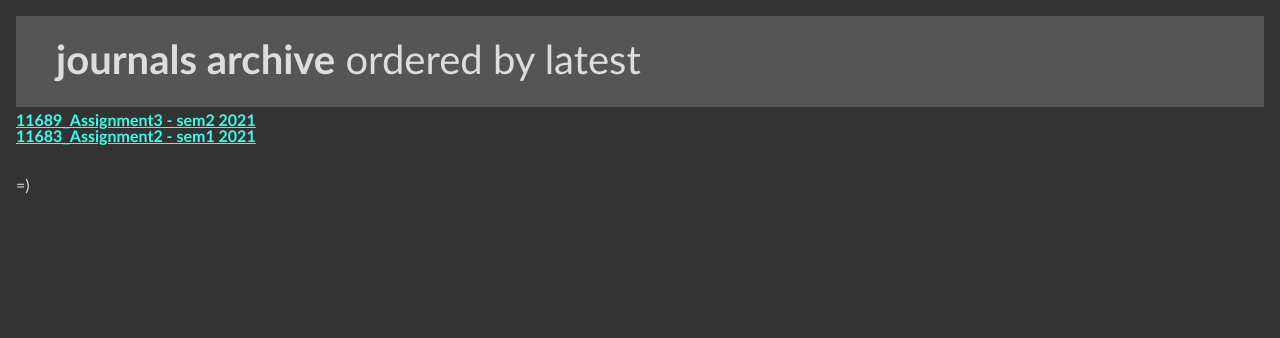
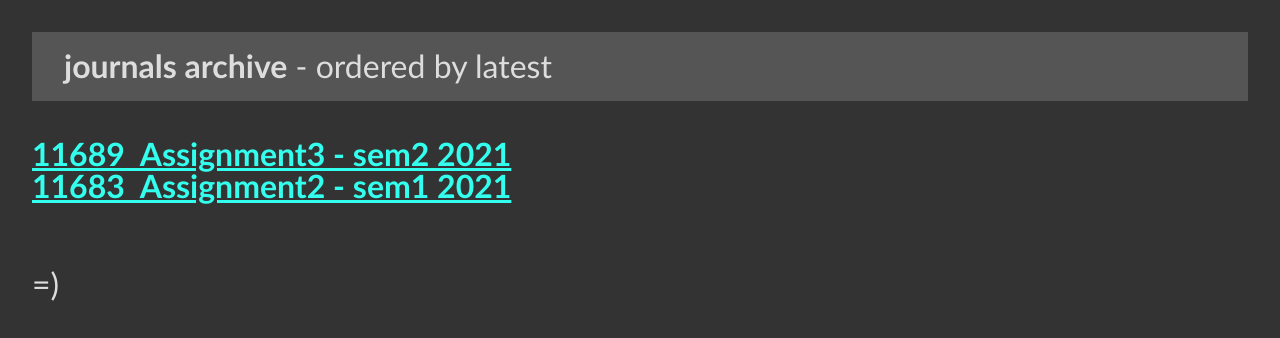
Before and after one commit to skrshe/jnl, a plain HTML site: page index.html in a window 1280 px wide. Drawn offline with Linux system fonts and the light colour scheme.

Commit message:
navigation

```diff
--- a/css/style.css
+++ b/css/style.css
@@ -1,12 +1,13 @@
 body {
     font-family: Ubuntu, Calibri, sans-serif;
+	font-size: 2em;
     color: #ddd;
     background-color: #333;
 }
 
 header, footer {
-    padding ;
-    margin 5px 5px;
+    /*padding: ;*/
+    margin: 5px 5px;
 }
 
 ul, menu, dir {
--- a/index.html
+++ b/index.html
@@ -8,12 +8,11 @@
 </head>
 <body>
     <div id="container">
-            <header class="content">
-                <p><b>journals archive</b> ordered by latest</p>
+        <p class="content"><b>journals archive</b> - ordered by latest</p>
     </header>
+        <br/>
         <a href="https://skrshe.dev/u3231044_11689_Assignment3">11689_Assignment3 - sem2 2021</a><br/>
         <a href="https://skrshe.dev/u3231044_11683_Assignment2">11683_Assignment2 - sem1 2021</a>
-
         <br/>
         <br/>
         <br/>
```
Lines whose indentation alone changed are shown as unchanged.
